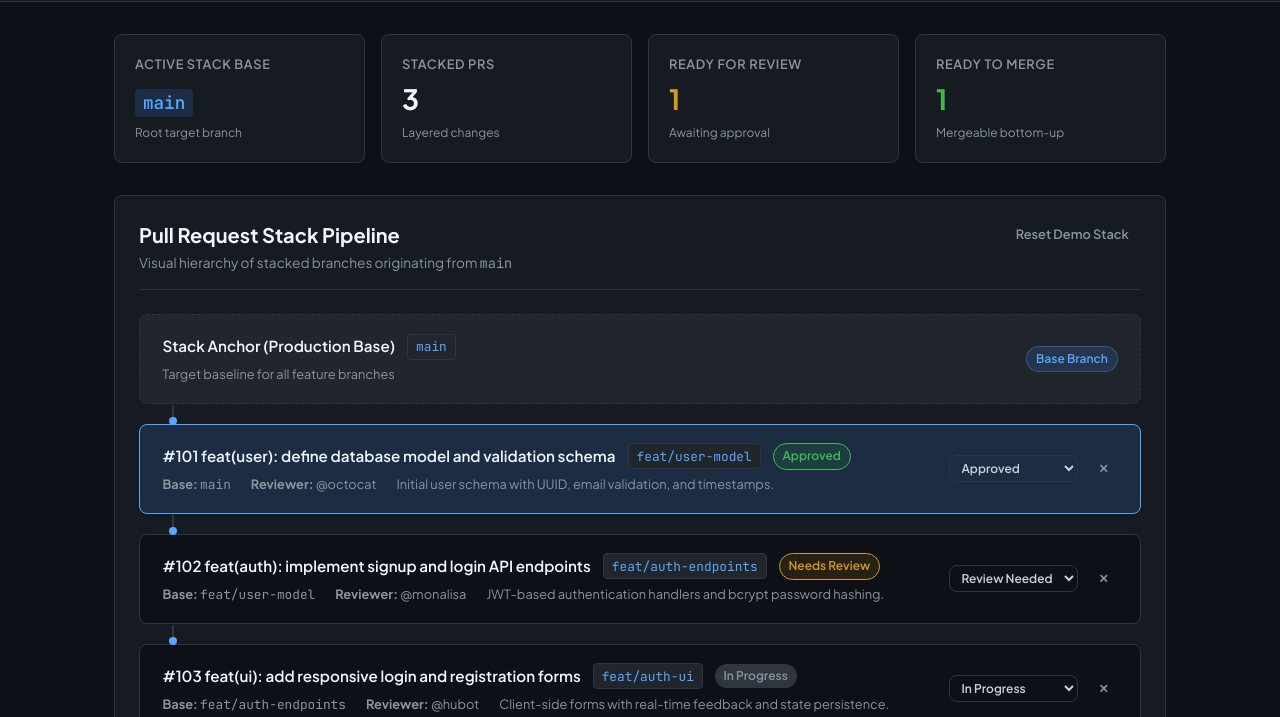
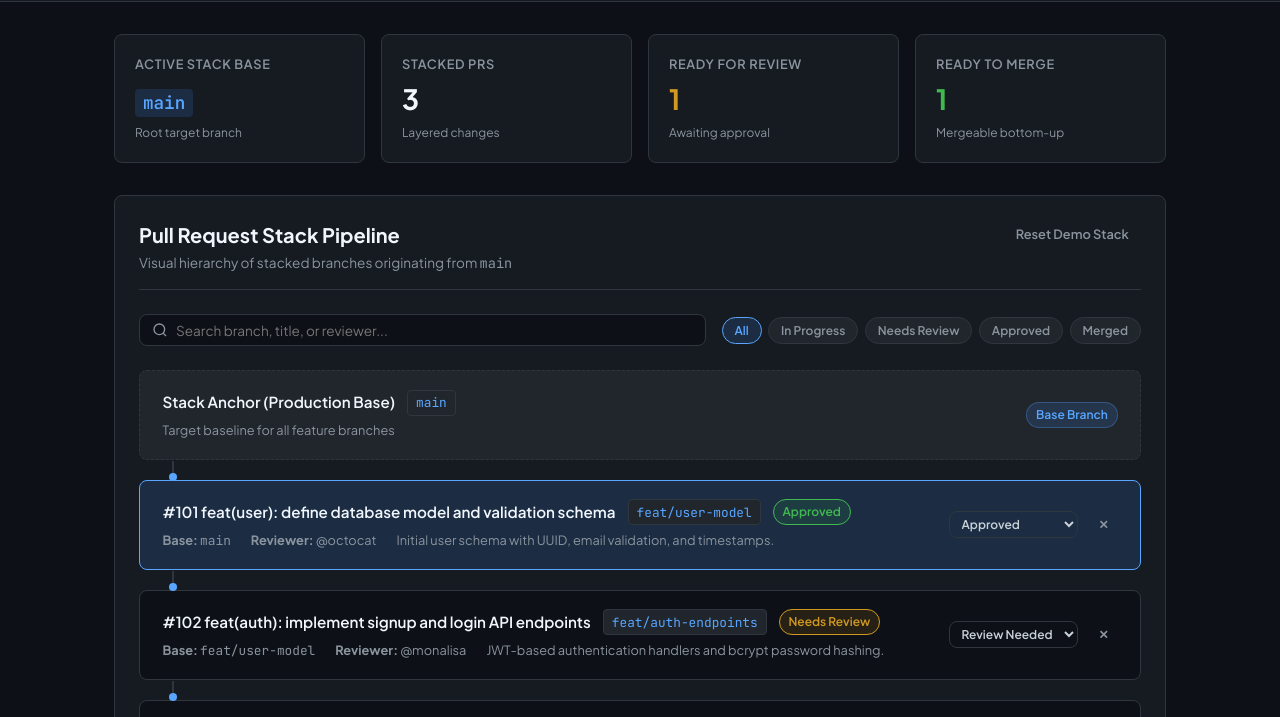
Before and after one commit to Legendofnoobs/PRstackTest, a plain HTML site: page index.html in a window 1280 px wide. Both pictures are taken after a click on the button "Reset Demo Stack". Shown: the part 69-786 px from the top of the page. Drawn offline with Linux system fonts and the light colour scheme.

Commit message:
feat(filter): add real-time search and status filter chips

```diff
--- a/app.js
+++ b/app.js
@@ -39,6 +39,8 @@ class PRStackApp {
     this.themeKey = "pr_stack_theme";
     this.prs = this.loadData();
     this.selectedPrId = this.prs.length > 0 ? this.prs[0].id : null;
+    this.searchQuery = "";
+    this.activeFilter = "all";
 
     this.initElements();
     this.initEventListeners();
@@ -87,6 +89,10 @@ class PRStackApp {
     this.closeCheatsheetBtn = document.getElementById("closeCheatsheetBtn");
     this.dismissCheatsheetBtn = document.getElementById("dismissCheatsheetBtn");
     this.copyCliBtn = document.getElementById("copyCliBtn");
+
+    // Search and filter elements
+    this.searchInput = document.getElementById("searchInput");
+    this.filterChips = document.getElementById("filterChips");
   }
 
   initEventListeners() {
@@ -102,6 +108,10 @@ class PRStackApp {
     this.resetDemoBtn.addEventListener("click", () => {
       this.prs = JSON.parse(JSON.stringify(defaultStack));
       this.selectedPrId = this.prs[0].id;
+      this.searchQuery = "";
+      this.activeFilter = "all";
+      if (this.searchInput) this.searchInput.value = "";
+      this.updateActiveChip();
       this.saveData();
       this.render();
     });
@@ -109,10 +119,40 @@ class PRStackApp {
     this.themeToggleBtn.addEventListener("click", () => this.toggleTheme());
     this.copyCliBtn.addEventListener("click", () => this.copyCommands());
 
+    // Search & Filter listeners
+    if (this.searchInput) {
+      this.searchInput.addEventListener("input", (e) => {
+        this.searchQuery = e.target.value.trim().toLowerCase();
+        this.render();
+      });
+    }
+
+    if (this.filterChips) {
+      this.filterChips.addEventListener("click", (e) => {
+        const chip = e.target.closest(".chip");
+        if (!chip) return;
+        this.activeFilter = chip.getAttribute("data-filter") || "all";
+        this.updateActiveChip();
+        this.render();
+      });
+    }
+
     // Close modal on click outside
     window.addEventListener("click", (e) => {
       if (e.target === this.prModal) this.closeAddModal();
       if (e.target === this.cheatsheetModal) this.closeCheatsheet();
+    });
+  }
+
+  updateActiveChip() {
+    if (!this.filterChips) return;
+    const chips = this.filterChips.querySelectorAll(".chip");
+    chips.forEach((c) => {
+      if (c.getAttribute("data-filter") === this.activeFilter) {
+        c.classList.add("is-active");
+      } else {
+        c.classList.remove("is-active");
+      }
     });
   }
 
@@ -312,8 +352,24 @@ git pull origin main`;
     `;
     this.stackContainer.appendChild(baseNode);
 
-    // Render PR layers
-    this.prs.forEach((pr, index) => {
+    // Filter PR layers
+    const filteredPrs = this.prs.filter((pr) => {
+      const matchesFilter = this.activeFilter === "all" || pr.status === this.activeFilter;
+      const matchesSearch = !this.searchQuery ||
+        pr.branch.toLowerCase().includes(this.searchQuery) ||
+        pr.title.toLowerCase().includes(this.searchQuery) ||
+        (pr.description && pr.description.toLowerCase().includes(this.searchQuery)) ||
+        (pr.reviewer && pr.reviewer.toLowerCase().includes(this.searchQuery));
+      return matchesFilter && matchesSearch;
+    });
+
+    if (filteredPrs.length === 0) {
+      const emptyNode = document.createElement("div");
+      emptyNode.className = "empty-state";
+      emptyNode.innerHTML = `<p>No pull requests match your search or filter.</p>`;
+      this.stackContainer.appendChild(emptyNode);
+    } else {
+      filteredPrs.forEach((pr, index) => {
         const isSelected = pr.id === this.selectedPrId;
         const card = document.createElement("div");
         card.className = `stack-node ${isSelected ? "is-active" : ""}`;
@@ -345,6 +401,7 @@ git pull origin main`;
         `;
         this.stackContainer.appendChild(card);
       });
+    }
 
     // Render Terminal output
     const activePr = this.prs.find((p) => p.id === this.selectedPrId) || this.prs[0];
--- a/index.html
+++ b/index.html
@@ -77,6 +77,23 @@
         </div>
         <div class="stack-actions">
           <button id="resetDemoBtn" class="btn btn-sm btn-ghost">Reset Demo Stack</button>
+        </div>
+      </div>
+
+      <div class="filter-bar">
+        <div class="search-box">
+          <svg width="16" height="16" viewBox="0 0 24 24" fill="none" stroke="currentColor" stroke-width="2">
+            <circle cx="11" cy="11" r="8"></circle>
+            <line x1="21" y1="21" x2="16.65" y2="16.65"></line>
+          </svg>
+          <input type="text" id="searchInput" placeholder="Search branch, title, or reviewer..." />
+        </div>
+        <div class="filter-chips" id="filterChips">
+          <button class="chip is-active" data-filter="all">All</button>
+          <button class="chip" data-filter="in_progress">In Progress</button>
+          <button class="chip" data-filter="review_needed">Needs Review</button>
+          <button class="chip" data-filter="approved">Approved</button>
+          <button class="chip" data-filter="merged">Merged</button>
         </div>
       </div>
 
--- a/style.css
+++ b/style.css
@@ -285,6 +285,88 @@ code, pre {
   margin-top: 0.2rem;
 }
 
+/* Filter & Search Bar */
+.filter-bar {
+  display: flex;
+  flex-wrap: wrap;
+  align-items: center;
+  justify-content: space-between;
+  gap: 1rem;
+  margin-bottom: 1.5rem;
+}
+
+.search-box {
+  display: flex;
+  align-items: center;
+  gap: 0.5rem;
+  background-color: var(--bg-primary);
+  border: 1px solid var(--border-color);
+  border-radius: var(--radius);
+  padding: 0.4rem 0.75rem;
+  flex: 1;
+  min-width: 260px;
+}
+
+.search-box svg {
+  color: var(--text-muted);
+  flex-shrink: 0;
+}
+
+.search-box input {
+  background: transparent;
+  border: none;
+  padding: 0;
+  font-size: 0.85rem;
+  color: var(--text-bright);
+  width: 100%;
+}
+
+.search-box input:focus {
+  outline: none;
+  box-shadow: none;
+}
+
+.filter-chips {
+  display: flex;
+  align-items: center;
+  gap: 0.4rem;
+  flex-wrap: wrap;
+}
+
+.chip {
+  background-color: var(--bg-tertiary);
+  border: 1px solid var(--border-color);
+  color: var(--text-muted);
+  border-radius: 20px;
+  padding: 0.3rem 0.75rem;
+  font-size: 0.75rem;
+  font-weight: 600;
+  cursor: pointer;
+  transition: all 0.15s ease;
+  font-family: inherit;
+}
+
+.chip:hover {
+  color: var(--text-bright);
+  border-color: var(--text-muted);
+}
+
+.chip.is-active {
+  background-color: var(--accent-glow);
+  color: var(--accent);
+  border-color: var(--accent);
+}
+
+.empty-state {
+  padding: 2.5rem 1rem;
+  text-align: center;
+  color: var(--text-muted);
+  border: 1px dashed var(--border-color);
+  border-radius: var(--radius);
+  background-color: var(--bg-primary);
+  font-size: 0.9rem;
+}
+
 /* Stack Tree Visualization */
 .stack-tree {
   display: flex;
```
Lines whose indentation alone changed are shown as unchanged.
